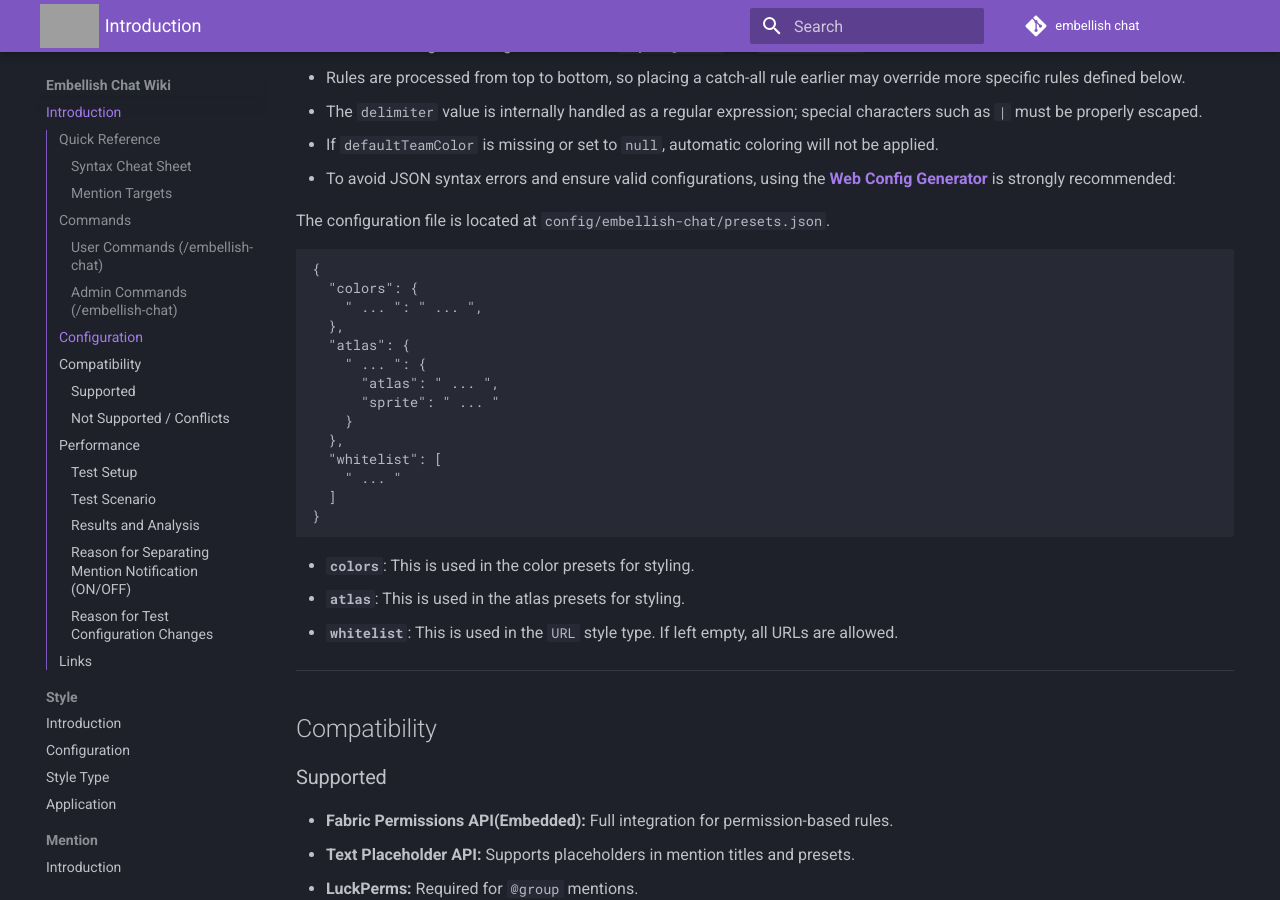
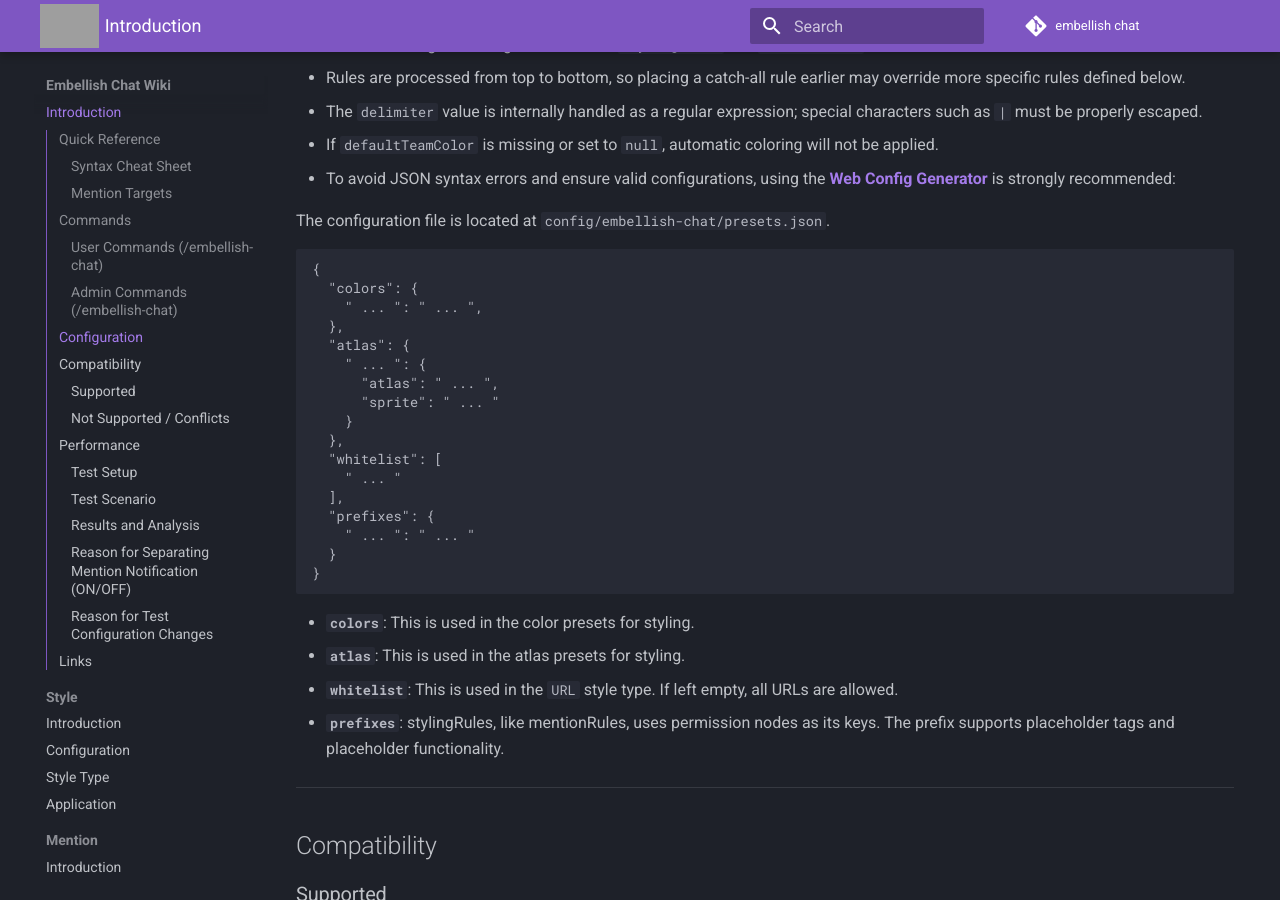
Before and after one commit to hanhy06/embellish_chat, an MkDocs documentation site: the page built from docs/mkdocs/docs/index.md, in a window 1280 px wide and 900 px high, scrolled down 4223 px. Built offline with MkDocs 1.6.1 and Material for MkDocs 9.7.7, drawn with Linux system fonts in a browser that asks for light colours; comment, search, counter and statistics services are not loaded; grey boxes are pictures that could not be loaded.

Commit message:
docs: add prefixes section to index.md for styling rules clarification

````diff
--- a/docs/mkdocs/docs/index.md
+++ b/docs/mkdocs/docs/index.md
@@ -170,12 +170,16 @@ The configuration file is located at `config/embellish-chat/presets.json`.
   },
   "whitelist": [
     " ... "
-  ]
+  ],
+  "prefixes": {
+    " ... ": " ... "
+  }
 }
 ```
 * **`colors`**: This is used in the color presets for styling.
 * **`atlas`**: This is used in the atlas presets for styling.
 * **`whitelist`**: This is used in the `URL` style type. If left empty, all URLs are allowed.
+* **`prefixes`**: stylingRules, like mentionRules, uses permission nodes as its keys. The prefix supports placeholder tags and placeholder functionality.
 
 ---
 
````
